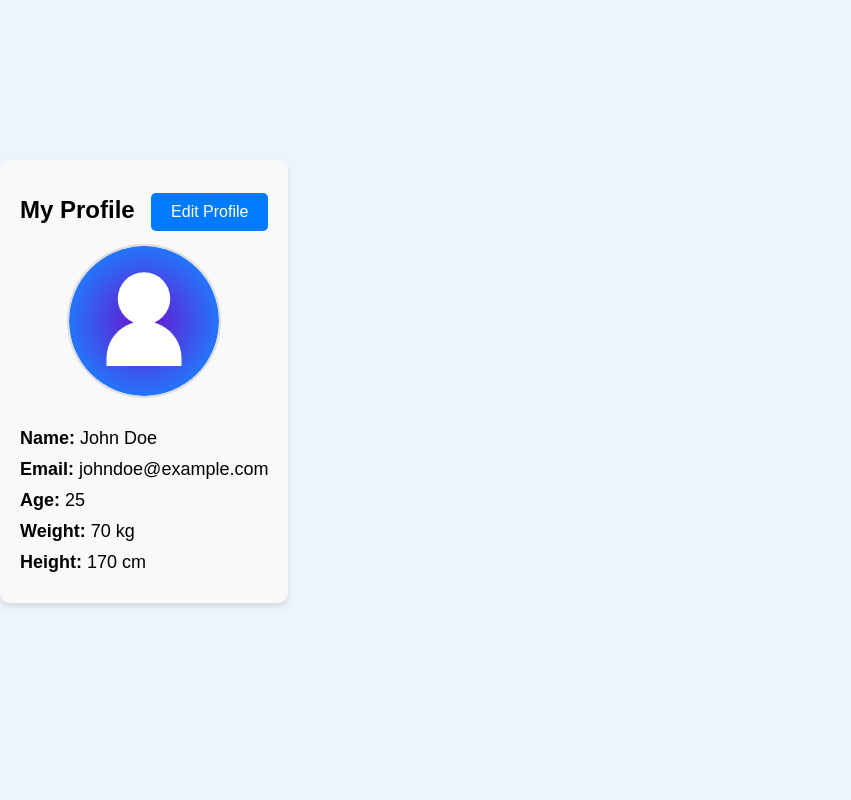
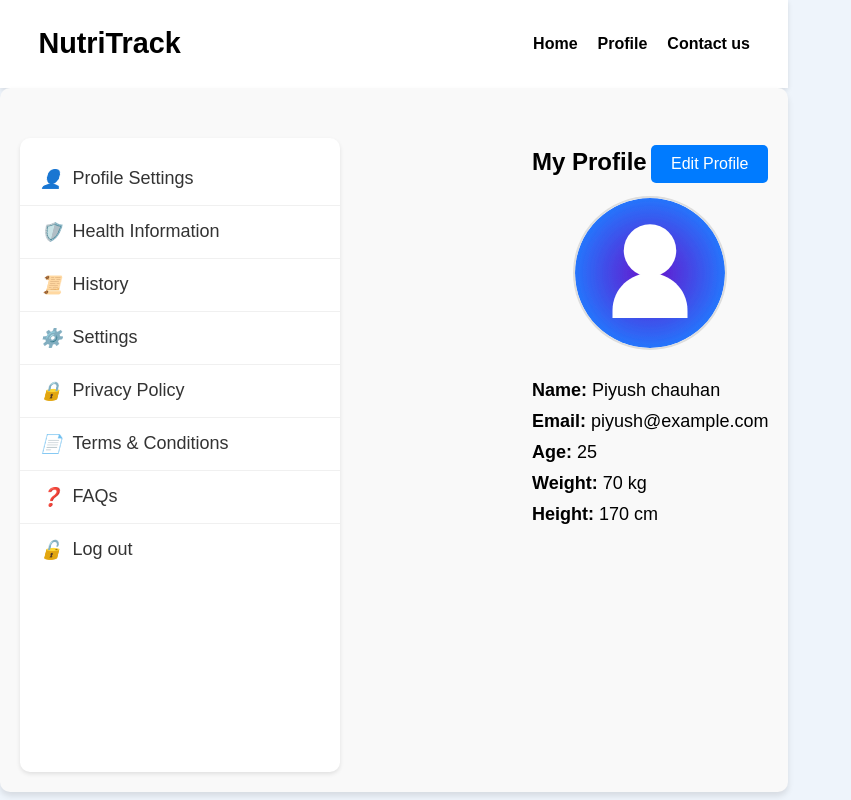
Before and after one commit to ThakurNishant2004/Food-and-health-scanner-, a React (Create React App) app: page /Profile in a window 1280 px wide. Shown: the whole page, without its empty margins (0-851 px from the left). Built offline with nearby package versions, Linux system fonts and the light colour scheme; no server answers.

Commit message:
improve ocr performance

```diff
--- a/src/components/HomePage.js
+++ b/src/components/HomePage.js
@@ -75,6 +75,7 @@ const HomePage = () => {
         fetch(imageSrc)
           .then((res) => res.blob())
           .then((blob) => {
+            console.log("Image Blob:", blob);
             performOCR(blob); // Perform OCR
           })
           .catch((error) => console.error("Blob conversion error:", error));
@@ -84,17 +85,16 @@ const HomePage = () => {
     }
   };
 
+
+
   const performOCR = (imageFile) => {
     setLoading(true);
-    Tesseract.recognize(
-      imageFile,
-      "eng",
-      {
-        logger: (info) => console.log("OCR Progress:", info),
-      }
-    )
+    Tesseract.recognize(imageFile, "eng", {
+      logger: (info) => console.log("OCR Progress:", info),
+      tessedit_char_whitelist: "0123456789ABCDEFGHIJKLMNOPQRSTUVWXYZabcdefghijklmnopqrstuvwxyz",
+    })
       .then(({ data: { text } }) => {
-        setOcrText(text); // Update OCR result
+        setOcrText(text);
       })
       .catch((error) => {
         console.error("OCR Error:", error);
@@ -102,6 +102,7 @@ const HomePage = () => {
       .finally(() => {
         setLoading(false);
       });
+
   };
 
   const renderOcrButtons = () => {
@@ -143,6 +144,8 @@ const HomePage = () => {
                   ref={webcamRef}
                   screenshotFormat="image/png"
                   videoConstraints={{
+                    width: 1280,
+                    height: 720,
                     facingMode: "environment", // Use the rear camera by default on mobile
                   }}
                   className="camera-feed"
--- a/src/components/Profile.css
+++ b/src/components/Profile.css
@@ -1,12 +1,15 @@
 .profile-container {
   padding: 20px;
-    max-width: 800px;
-    margin: 0 auto;
+  max-width: 100vw;
+  height: 83vh;
+  margin: auto;
   text-align: center;
   background-color: #f9f9f9;
   border-radius: 10px;
   box-shadow: 0 4px 6px rgba(0, 0, 0, 0.1);
-     margin-top: 20vh;
+
+  display: flex;
+  column-gap: 15vw;
 }
 
 .profile-header {
@@ -39,6 +42,9 @@
   flex-direction: column;
   align-items: center;
 }
+.section2{
+  margin-top: 3vh;
+}
 
 .profile-image {
   width: 150px;
@@ -54,3 +60,65 @@
   text-align: left;
   width: 100%;
 }
+
+/* Options Container */
+.profile-options-container {
+  width: 25vw;
+  margin-top: 30px;
+  background-color: #ffffff;
+  border-radius: 10px;
+  box-shadow: 0 2px 4px rgba(0, 0, 0, 0.1);
+  padding: 15px 0;
+
+}
+
+.profile-options {
+  list-style: none;
+  margin: 0;
+  padding: 0;
+}
+
+.profile-options li {
+  display: flex;
+  align-items: center;
+  /* justify-content: space-between; */
+  padding: 15px 20px;
+  font-size: 18px;
+  color: #333;
+  border-bottom: 1px solid #f0f0f0;
+  cursor: pointer;
+  transition: background-color 0.3s, color 0.3s;
+}
+.profile-list{
+ justify-items: center;
+}
+
+.profile-options li:hover {
+  background-color: #f9f9f9;
+  color: #007bff;
+}
+
+.profile-options li:last-child {
+  border-bottom: none; /* Remove border for the last option */
+}
+
+.profile-options i {
+  font-size: 18px;
+  margin-right: 10px;
+}
+
+.profile-options .option-icon {
+  font-size: 20px;
+  margin-right: 10px;
+}
+
+.profile-options li svg {
+  font-size: 22px;
+  margin-left: auto;
+  color: #888;
+  transition: color 0.3s;
+}
+
+.profile-options li:hover svg {
+  color: #007bff;
+}
--- a/src/components/Profile.js
+++ b/src/components/Profile.js
@@ -7,8 +7,8 @@ const Profile = () => {
   const navigate = useNavigate();
 
   const [userDetails, setUserDetails] = useState({
-    name: "John Doe",
-    email: "johndoe@example.com",
+    name: "Piyush chauhan",
+    email: "piyush@example.com",
     age: 25,
     weight: "70 kg",
     height: "170 cm",
@@ -43,8 +43,52 @@ const Profile = () => {
     navigate("/EditProfile"); // Navigate to edit profile page
   };
 
+  const handleOptionClick = (option) => {
+    alert(`${option} is under development.`);
+  };
+
   return (
+    <div className="ProfilePage">
+    <header className="header">
+    <h1>NutriTrack</h1>
+    <nav className="nav">
+      <a href="#home">Home</a>
+      <a href="#profile" onClick={()=>navigate("/Profile")}>Profile</a>
+      <a href="#contact">Contact us</a>
+    </nav>
+  </header>
     <div className="profile-container">
+      {/* New Container */}
+      <div className="profile-options-container">
+        <ul className="profile-options">
+          <li className="profile-list" onClick={() => handleOptionClick("Profile Settings")}>
+            <i>👤</i> Profile Settings
+          </li>
+          <li className="profile-list" onClick={() => handleOptionClick("Health Information")}>
+            <i>🛡️</i> Health Information
+          </li>
+          <li className="profile-list" onClick={() => handleOptionClick("History")}>
+            <i>📜</i> History
+          </li>
+          <li className="profile-list" onClick={() => handleOptionClick("Settings")}>
+            <i>⚙️</i> Settings
+          </li>
+          <li className="profile-list" onClick={() => handleOptionClick("Privacy Policy")}>
+            <i>🔒</i> Privacy Policy
+          </li>
+          <li className="profile-list" onClick={() => handleOptionClick("Terms & Conditions")}>
+            <i>📄</i> Terms & Conditions
+          </li>
+          <li className="profile-list" onClick={() => handleOptionClick("FAQs")}>
+            <i>❓</i> FAQs
+          </li>
+          <li className="profile-list" onClick={() => navigate("/")}>
+            <i>🔓</i> Log out
+          </li>
+        </ul>
+      </div>
+
+      <div className="section2">
       <div className="profile-header">
         <h1 className="profile-title">My Profile</h1>
         <button onClick={handleEditProfile} className="edit-profile-btn">
@@ -71,6 +115,9 @@ const Profile = () => {
           </p>
         </div>
       </div>
+      </div>
+
+    </div>
     </div>
   );
 };
```
Lines whose indentation alone changed are shown as unchanged.
